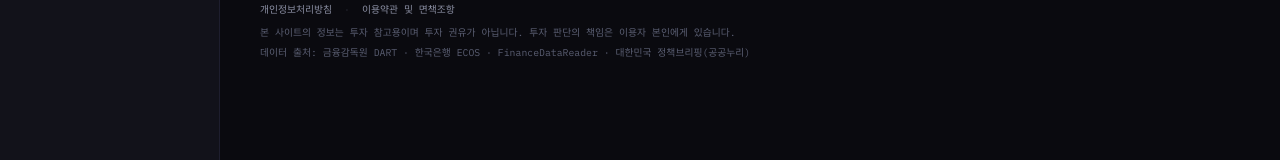
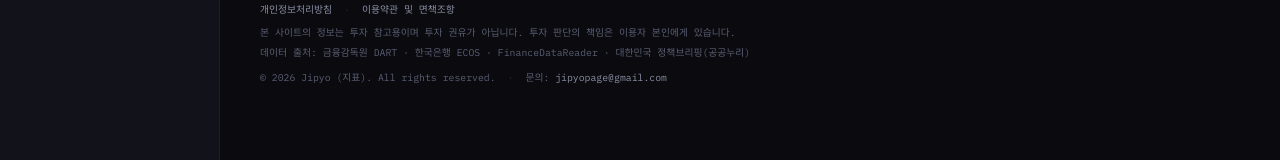
Before and after one commit to Oxalidaceae/stock-app, a React (Vite) app in the folder frontend/: page / in a window 1280 px wide. Shown: the part 493-653 px from the top of the page. Built offline with nearby package versions, Linux system fonts and the light colour scheme; no server answers.

Commit message:
feat: update footer to include copyright notice and contact email

```diff
--- a/frontend/src/components/Layout.tsx
+++ b/frontend/src/components/Layout.tsx
@@ -26,6 +26,16 @@ function Footer() {
       </div>
       <div style={{ marginTop: 4 }}>
         데이터 출처: 금융감독원 DART · 한국은행 ECOS · FinanceDataReader · 대한민국 정책브리핑(공공누리)
+      </div>
+      <div style={{ marginTop: 8, display: 'flex', gap: 'var(--space-md)', flexWrap: 'wrap', alignItems: 'center' }}>
+        <span>© {new Date().getFullYear()} Jipyo (지표). All rights reserved.</span>
+        <span style={{ opacity: 0.4 }}>·</span>
+        <span>
+          문의:{' '}
+          <a href="mailto:jipyopage@gmail.com" style={{ color: 'var(--text-secondary)' }}>
+            jipyopage@gmail.com
+          </a>
+        </span>
       </div>
     </footer>
   )
```
